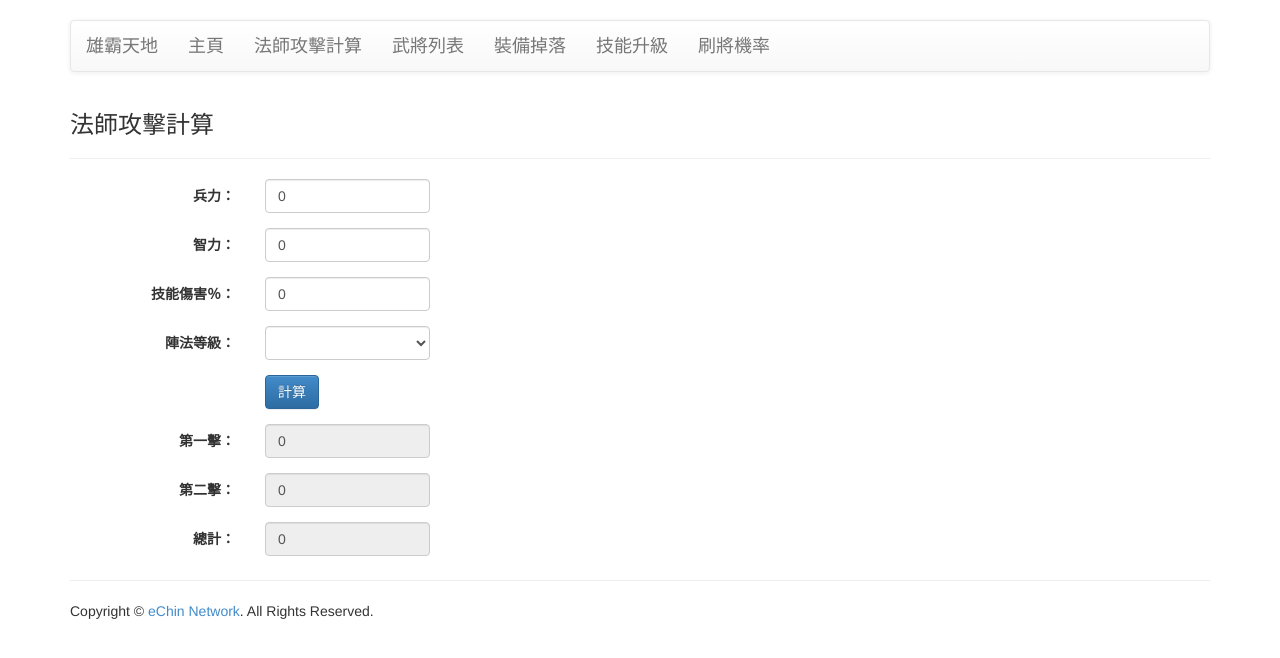
After one commit to kcblog/xbtd, a CakePHP app: the page made by app/View/Pages/fsgj.ctp in a window 1280 px wide. The commit adds this page. Shown: the top 658 px of the page. Run offline with PHP 8.4 and a stand-in for CakePHP, Linux system fonts and the light colour scheme; the template is opened without the code that fills it, so the values that code supplies are empty; some libraries are stand-ins or nearby versions.

Commit message:
新增法師攻擊計算

```diff
--- a/app/View/Layouts/default.ctp
+++ b/app/View/Layouts/default.ctp
@@ -46,6 +46,7 @@
 			<div class="navbar-collapse collapse">
 				<ul class="nav navbar-nav">
 					<li<?php echo ($this->params['pass'][0] == 'home' ? ' class="active"' : ''); ?>><?php echo $this->Html->link('主頁', array('action' => 'display', 'home'), array('class' => 'navbar-brand')); ?></li>
+					<li<?php echo ($this->params['pass'][0] == 'fsgj' ? ' class="active"' : ''); ?>><?php echo $this->Html->link('法師攻擊計算', array('action' => 'display', 'fsgj', 'ext' => 'html'), array('class' => 'navbar-brand')); ?></li>
 					<li<?php echo ($this->params['pass'][0] == 'wjlb' ? ' class="active"' : ''); ?>><?php echo $this->Html->link('武將列表', array('action' => 'display', 'wjlb', 'ext' => 'html'), array('class' => 'navbar-brand')); ?></li>
 					<li<?php echo ($this->params['pass'][0] == 'zbdl' ? ' class="active"' : ''); ?>><?php echo $this->Html->link('裝備掉落', array('action' => 'display', 'zbdl', 'ext' => 'html'), array('class' => 'navbar-brand')); ?></li>
 					<li<?php echo ($this->params['pass'][0] == 'jnb' ? ' class="active"' : ''); ?>><?php echo $this->Html->link('技能升級', array('action' => 'display', 'jnsj', 'ext' => 'html'), array('class' => 'navbar-brand')); ?></li>
--- /dev/null
+++ b/app/View/Pages/fsgj.ctp
@@ -0,0 +1,62 @@
+			<h3>法師攻擊計算</h3>
+			<hr />
+
+			<form class="form-horizontal" id="fsgj">
+				<div class="form-group">
+					<label for="bingli" class="col-md-2 control-label">兵力：</label>
+					<div class="col-md-2">
+						<input type="number" class="form-control" id="bingli" value="0" />
+					</div>
+				</div>
+				<div class="form-group">
+					<label for="zhili" class="col-md-2 control-label">智力：</label>
+					<div class="col-md-2">
+						<input type="number" class="form-control" id="zhili" value="0" />
+					</div>
+				</div>
+				<div class="form-group">
+					<label for="jineng" class="col-md-2 control-label">技能傷害％：</label>
+					<div class="col-md-2">
+						<input type="number" class="form-control" id="jineng" value="0" />
+					</div>
+				</div>
+				<div class="form-group">
+					<label for="zhenfa" class="col-md-2 control-label">陣法等級：</label>
+					<div class="col-md-2">
+						<select class="form-control" id="zhenfa">
+							<option value=""></option>
+<?php
+for ($i = 80; $i <= 130; $i += 5) {
+?>
+							<option value="<?php echo $i; ?>"><?php echo $i; ?></option>
+<?php
+}
+?>
+						</select>
+					</div>
+				</div>
+				<div class="form-group">
+					<div class="col-md-2"></div>
+					<div class="col-md-2"><input type="submit" class="btn btn-primary" id="btnCalculate" value="計算" /></div>
+				</div>
+				<div class="form-group">
+					<label for="diyiji" class="col-md-2 control-label">第一擊：</label>
+					<div class="col-md-2">
+						<input type="number" class="form-control" id="diyiji" value="0" readonly="readonly" />
+					</div>
+				</div>
+				<div class="form-group">
+					<label for="dierji" class="col-md-2 control-label">第二擊：</label>
+					<div class="col-md-2">
+						<input type="number" class="form-control" id="dierji" value="0" readonly="readonly" />
+					</div>
+				</div>
+				<div class="form-group">
+					<label for="zongji" class="col-md-2 control-label">總計：</label>
+					<div class="col-md-2">
+						<input type="number" class="form-control" id="zongji" value="0" readonly="readonly" />
+					</div>
+				</div>
+			</form>
+
+<?php echo $this->Html->script('application.fsgj', array('block' => 'script')); ?>
--- /dev/null
+++ b/app/webroot/js/application.fsgj.js
@@ -0,0 +1,18 @@
+$(document).ready(function() {
+	$('#btnCalculate').click(function(e) {
+		e.preventDefault();
+
+		var bingli = $('#bingli').val();
+		var zhili = $('#zhili').val();
+		var jineng = $('#jineng').val();
+		var zhenfa = $('#zhenfa').val();
+
+		var diyiji = (bingli * jineng / 100 + zhili / 3).toFixed(0);
+		var dierji = (diyiji * zhenfa / 100).toFixed(0);
+		var zongji = diyiji * 1 + dierji * 1;
+
+		$('#diyiji').val(diyiji);
+		$('#dierji').val(dierji);
+		$('#zongji').val(zongji);
+	});
+});
```
